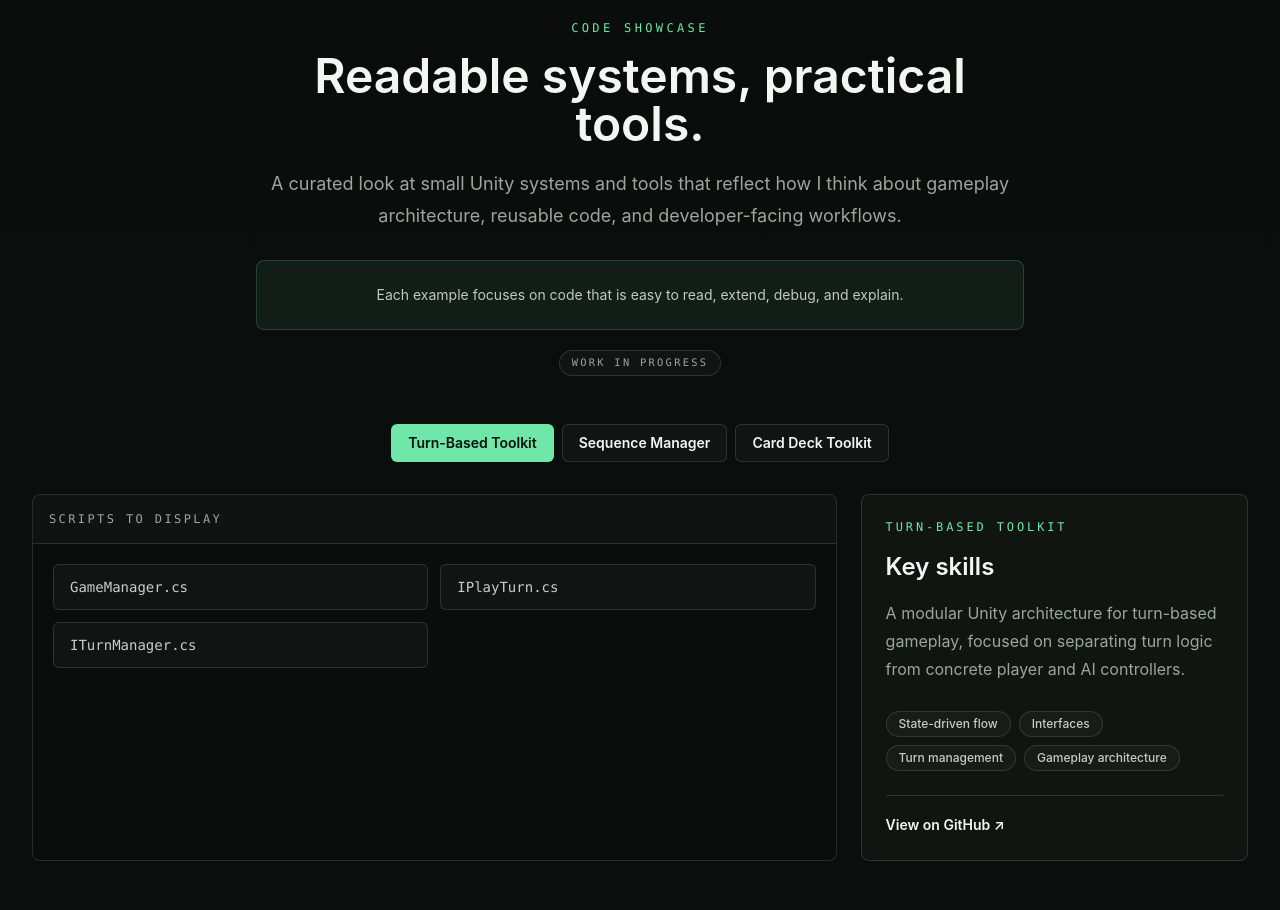
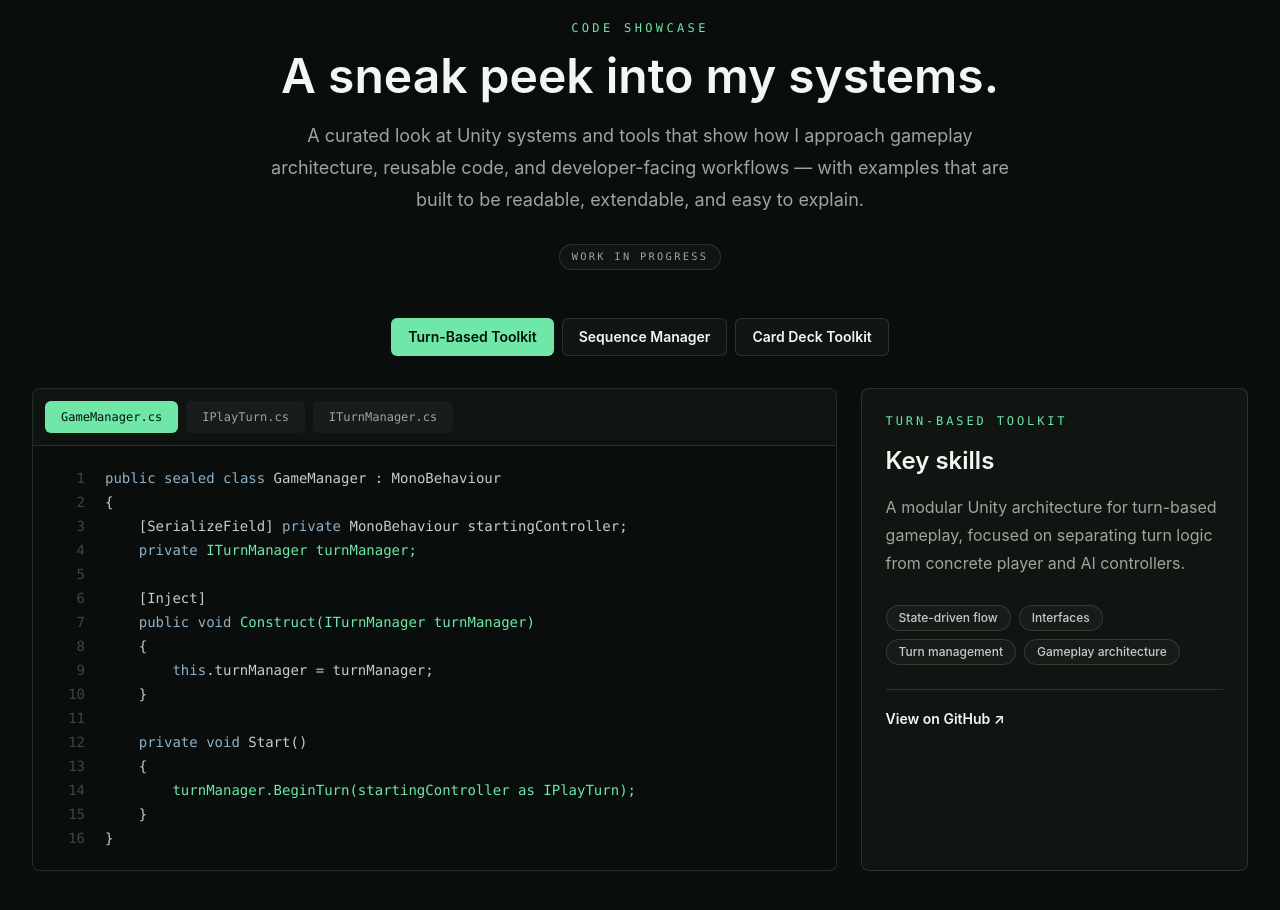
Before and after one commit to DeanAviv/dean-aviv-portfolio, a Next.js app: page / in a window 1280 px wide. Shown: the part 3000-3910 px from the top of the page. Built offline with nearby package versions, Linux system fonts and the light colour scheme.

Commit message:
Restore code showcase previews

```diff
--- a/src/components/CodeShowcase.tsx
+++ b/src/components/CodeShowcase.tsx
@@ -7,11 +7,63 @@ import { Tag } from "@/components/Tag";
 import { codeShowcases } from "@/data/codeShowcases";
 import { site } from "@/data/site";
 
+const keywordPattern =
+  /\b(public|private|sealed|class|readonly|return|if|new|using|void|bool|int|string|null|true|false|get|set|foreach|static|interface|async|await|this)\b/g;
+
+function highlightCode(code: string) {
+  return code.split("\n").map((line, lineIndex) => {
+    const parts = line.split(keywordPattern);
+
+    return (
+      <span key={`${line}-${lineIndex}`} className="block min-h-6">
+        <span className="mr-5 inline-block w-8 select-none text-right text-foreground/24">
+          {lineIndex + 1}
+        </span>
+        {parts.map((part, partIndex) => {
+          if (keywordPattern.test(part)) {
+            keywordPattern.lastIndex = 0;
+            return (
+              <span key={`${part}-${partIndex}`} className="text-steel">
+                {part}
+              </span>
+            );
+          }
+
+          keywordPattern.lastIndex = 0;
+
+          if (
+            part.includes("Turn") ||
+            part.includes("Sequence") ||
+            part.includes("Card") ||
+            part.includes("Deck") ||
+            part.includes("Discard")
+          ) {
+            return (
+              <span key={`${part}-${partIndex}`} className="text-accent">
+                {part}
+              </span>
+            );
+          }
+
+          return <span key={`${part}-${partIndex}`}>{part}</span>;
+        })}
+      </span>
+    );
+  });
+}
+
 export function CodeShowcase() {
   const [activeShowcaseId, setActiveShowcaseId] = useState(codeShowcases[0].id);
+  const [activeFileIndex, setActiveFileIndex] = useState(0);
 
   const activeShowcase =
     codeShowcases.find((item) => item.id === activeShowcaseId) ?? codeShowcases[0];
+  const activeFile = activeShowcase.files[activeFileIndex] ?? activeShowcase.files[0];
+
+  function selectShowcase(showcaseId: string) {
+    setActiveShowcaseId(showcaseId);
+    setActiveFileIndex(0);
+  }
 
   return (
     <section
@@ -25,13 +77,7 @@ export function CodeShowcase() {
           description={site.sections.code.description}
         />
 
-        {site.sections.code.intro ? (
-          <p className="mx-auto mt-7 max-w-3xl rounded-lg border border-accent/20 bg-accent/8 p-5 text-center text-sm leading-7 text-foreground/78">
-            {site.sections.code.intro}
-          </p>
-        ) : null}
-
-        <div className="mt-5 flex justify-center">
+        <div className="mt-7 flex justify-center">
           <span className="rounded-full border border-line bg-white/[0.03] px-3 py-1 font-mono text-[0.65rem] uppercase tracking-[0.22em] text-muted">
             Work in progress
           </span>
@@ -42,7 +88,7 @@ export function CodeShowcase() {
             <button
               key={item.id}
               type="button"
-              onClick={() => setActiveShowcaseId(item.id)}
+              onClick={() => selectShowcase(item.id)}
               className={`rounded-md border px-4 py-2 text-sm font-semibold transition ${
                 activeShowcase.id === item.id
                   ? "border-accent/60 bg-accent text-[#06100a]"
@@ -56,21 +102,27 @@ export function CodeShowcase() {
 
         <div className="mt-8 grid gap-6 lg:grid-cols-[1.35fr_0.65fr]">
           <div className="overflow-hidden rounded-lg border border-line bg-[#090d0b]">
-            <div className="border-b border-line bg-white/[0.025] p-4">
-              <p className="font-mono text-xs uppercase tracking-[0.2em] text-muted">
-                Scripts to display
-              </p>
+            <div className="flex flex-wrap gap-2 border-b border-line bg-white/[0.025] p-3">
+              {activeShowcase.files.map((file, index) => (
+                <button
+                  key={file.fileName}
+                  type="button"
+                  onClick={() => setActiveFileIndex(index)}
+                  className={`rounded-md px-4 py-2 font-mono text-xs transition ${
+                    activeFile.fileName === file.fileName
+                      ? "bg-accent text-[#06100a]"
+                      : "bg-white/[0.04] text-muted hover:bg-white/[0.08] hover:text-foreground"
+                  }`}
+                >
+                  {file.fileName}
+                </button>
+              ))}
             </div>
-            <ul className="grid gap-3 p-5 sm:grid-cols-2">
-              {activeShowcase.scripts.map((script) => (
-                <li
-                  key={script}
-                  className="rounded-md border border-line bg-white/[0.03] px-4 py-3 font-mono text-sm text-foreground/82"
-                >
-                  {script}
-                </li>
-              ))}
-            </ul>
+            <pre className="overflow-x-auto p-5 text-sm leading-6 text-foreground/82">
+              <code aria-label={`${activeFile.fileName} code sample`}>
+                {highlightCode(activeFile.code)}
+              </code>
+            </pre>
           </div>
 
           <aside className="rounded-lg border border-line bg-panel p-6">
--- a/src/data/codeShowcases.ts
+++ b/src/data/codeShowcases.ts
@@ -1,9 +1,14 @@
+export type CodeShowcaseFile = {
+  fileName: string;
+  code: string;
+};
+
 export type CodeShowcaseItem = {
   id: string;
   title: string;
   description: string;
   skills: string[];
-  scripts: string[];
+  files: CodeShowcaseFile[];
   githubUrl: string;
 };
 
@@ -19,7 +24,48 @@ export const codeShowcases: CodeShowcaseItem[] = [
       "Turn management",
       "Gameplay architecture",
     ],
-    scripts: ["GameManager.cs", "IPlayTurn.cs", "ITurnManager.cs"],
+    files: [
+      {
+        fileName: "GameManager.cs",
+        code: `public sealed class GameManager : MonoBehaviour
+{
+    [SerializeField] private MonoBehaviour startingController;
+    private ITurnManager turnManager;
+
+    [Inject]
+    public void Construct(ITurnManager turnManager)
+    {
+        this.turnManager = turnManager;
+    }
+
+    private void Start()
+    {
+        turnManager.BeginTurn(startingController as IPlayTurn);
+    }
+}`,
+      },
+      {
+        fileName: "IPlayTurn.cs",
+        code: `public interface IPlayTurn
+{
+    bool IsTurnComplete { get; }
+
+    void BeginTurn();
+    void TickTurn();
+    void EndTurn();
+}`,
+      },
+      {
+        fileName: "ITurnManager.cs",
+        code: `public interface ITurnManager
+{
+    IPlayTurn ActiveTurn { get; }
+
+    void BeginTurn(IPlayTurn nextTurn);
+    void CompleteActiveTurn();
+}`,
+      },
+    ],
     githubUrl: "https://github.com/DeanAviv/unity-turn-base-toolkit",
   },
   {
@@ -34,11 +80,58 @@ export const codeShowcases: CodeShowcaseItem[] = [
       "Dependency Injection",
       "Editor tooling",
     ],
-    scripts: [
-      "SequenceManager.cs",
-      "ISequence.cs",
-      "ISequenceManager.cs",
-      "SequenceEditor.cs",
+    files: [
+      {
+        fileName: "SequenceManager.cs",
+        code: `public sealed class SequenceManager : ISequenceManager
+{
+    public async Task PlayAsync(ISequence sequence)
+    {
+        foreach (ISequence step in sequence.Children)
+        {
+            if (!step.CanRun()) continue;
+
+            await step.RunAsync();
+        }
+    }
+}`,
+      },
+      {
+        fileName: "ISequence.cs",
+        code: `public interface ISequence
+{
+    IReadOnlyList<ISequence> Children { get; }
+
+    bool CanRun();
+    Task RunAsync();
+}`,
+      },
+      {
+        fileName: "ISequenceManager.cs",
+        code: `public interface ISequenceManager
+{
+    bool IsRunning { get; }
+
+    Task PlayAsync(ISequence sequence);
+    void Stop();
+}`,
+      },
+      {
+        fileName: "SequenceEditor.cs",
+        code: `[CustomEditor(typeof(SequenceAsset))]
+public sealed class SequenceEditor : Editor
+{
+    public override void OnInspectorGUI()
+    {
+        DrawDefaultInspector();
+
+        if (GUILayout.Button("Preview Sequence"))
+        {
+            Debug.Log("Previewing selected sequence.");
+        }
+    }
+}`,
+      },
     ],
     githubUrl: "https://github.com/DeanAviv/unity-sequence-manager",
   },
@@ -53,7 +146,69 @@ export const codeShowcases: CodeShowcaseItem[] = [
       "Collection management",
       "Gameplay systems",
     ],
-    scripts: ["CardDeck.cs", "DeckData.cs", "CardData.cs", "DiscardPile.cs"],
+    files: [
+      {
+        fileName: "CardDeck.cs",
+        code: `public sealed class CardDeck
+{
+    private readonly List<CardData> cards;
+
+    public CardDeck(IEnumerable<CardData> sourceCards)
+    {
+        cards = sourceCards.ToList();
+        Shuffle();
+    }
+
+    public CardData Draw()
+    {
+        CardData card = cards[0];
+        cards.RemoveAt(0);
+        return card;
+    }
+}`,
+      },
+      {
+        fileName: "DeckData.cs",
+        code: `[CreateAssetMenu(menuName = "Cards/Deck Data")]
+public sealed class DeckData : ScriptableObject
+{
+    [field: SerializeField]
+    public List<CardData> StartingCards { get; private set; } = new();
+
+    public CardDeck CreateRuntimeDeck()
+    {
+        return new CardDeck(StartingCards);
+    }
+}`,
+      },
+      {
+        fileName: "CardData.cs",
+        code: `[CreateAssetMenu(menuName = "Cards/Card Data")]
+public sealed class CardData : ScriptableObject
+{
+    [field: SerializeField] public string DisplayName { get; private set; }
+    [field: SerializeField] public int Cost { get; private set; }
+    [field: TextArea]
+    [field: SerializeField] public string RulesText { get; private set; }
+}`,
+      },
+      {
+        fileName: "DiscardPile.cs",
+        code: `public sealed class DiscardPile
+{
+    private readonly Stack<CardData> cards = new();
+
+    public void Add(CardData card)
+    {
+        if (card == null) return;
+
+        cards.Push(card);
+    }
+
+    public IReadOnlyCollection<CardData> Cards => cards;
+}`,
+      },
+    ],
     githubUrl: "https://github.com/DeanAviv/unity-card-deck-toolkit",
   },
 ];
--- a/src/data/site.ts
+++ b/src/data/site.ts
@@ -54,11 +54,9 @@ export const site = {
     },
     code: {
       eyebrow: "Code Showcase",
-      title: "Readable systems, practical tools.",
+      title: "A sneak peek into my systems.",
       description:
-        "A curated look at small Unity systems and tools that reflect how I think about gameplay architecture, reusable code, and developer-facing workflows.",
-      intro:
-        "Each example focuses on code that is easy to read, extend, debug, and explain.",
+        "A curated look at Unity systems and tools that show how I approach gameplay architecture, reusable code, and developer-facing workflows — with examples that are built to be readable, extendable, and easy to explain.",
     },
     teaching: {
       eyebrow: "Teaching & Student Work",
```
